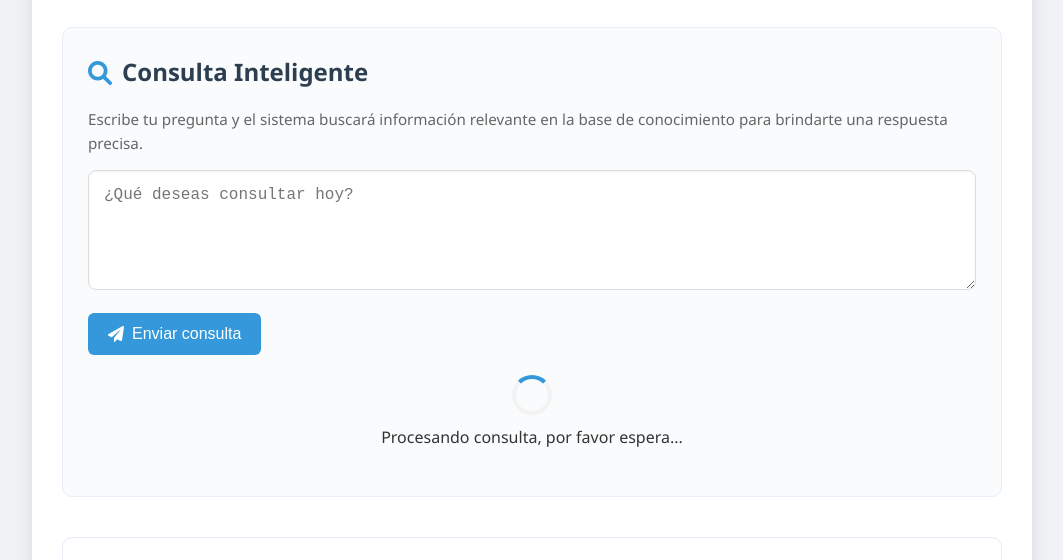
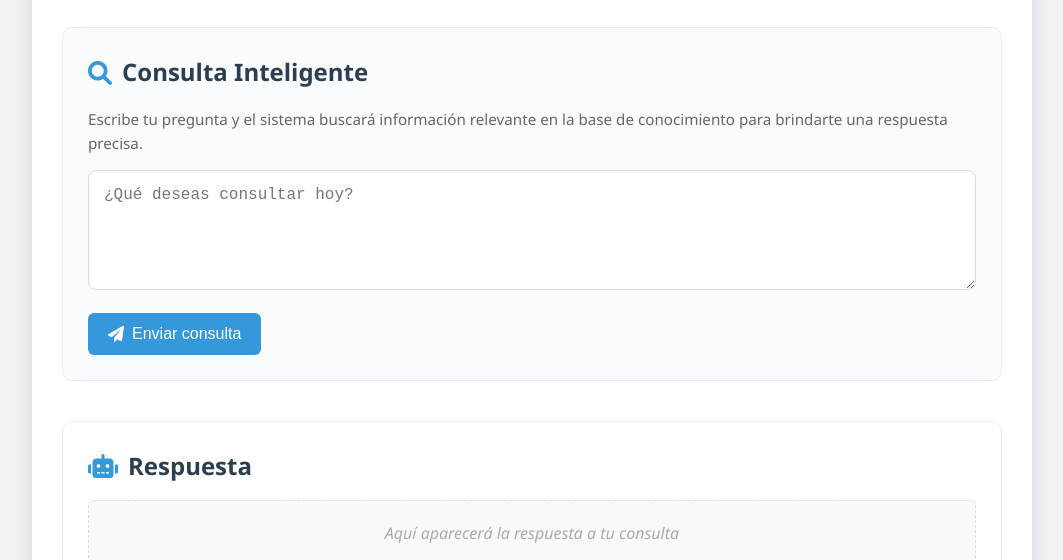
Before and after one commit to lec10/raglec-vercel, a plain HTML site: page pages/index.html in a window 1280 px wide. Shown: the part 175-735 px from the top of the page, without its empty margins (108-1171 px from the left). Drawn offline with Linux system fonts and the light colour scheme.

Commit message:
Corrige problema con el indicador de carga visible al inicio

```diff
--- a/public/css/styles.css
+++ b/public/css/styles.css
@@ -258,7 +258,7 @@ footer {
 
 /* Clases de utilidad */
 .hidden {
-    display: none;
+    display: none !important;
 }
 
 .error {
--- a/public/js/main.js
+++ b/public/js/main.js
@@ -4,6 +4,9 @@ document.addEventListener('DOMContentLoaded', function() {
     const responseContent = document.getElementById('response-content');
     const sourcesContent = document.getElementById('sources-content');
     const loadingIndicator = document.getElementById('loading');
+
+    // Asegurar que el indicador de carga esté oculto inicialmente
+    loadingIndicator.classList.add('hidden');
 
     // Función para enviar la consulta
     async function sendQuery() {
```
